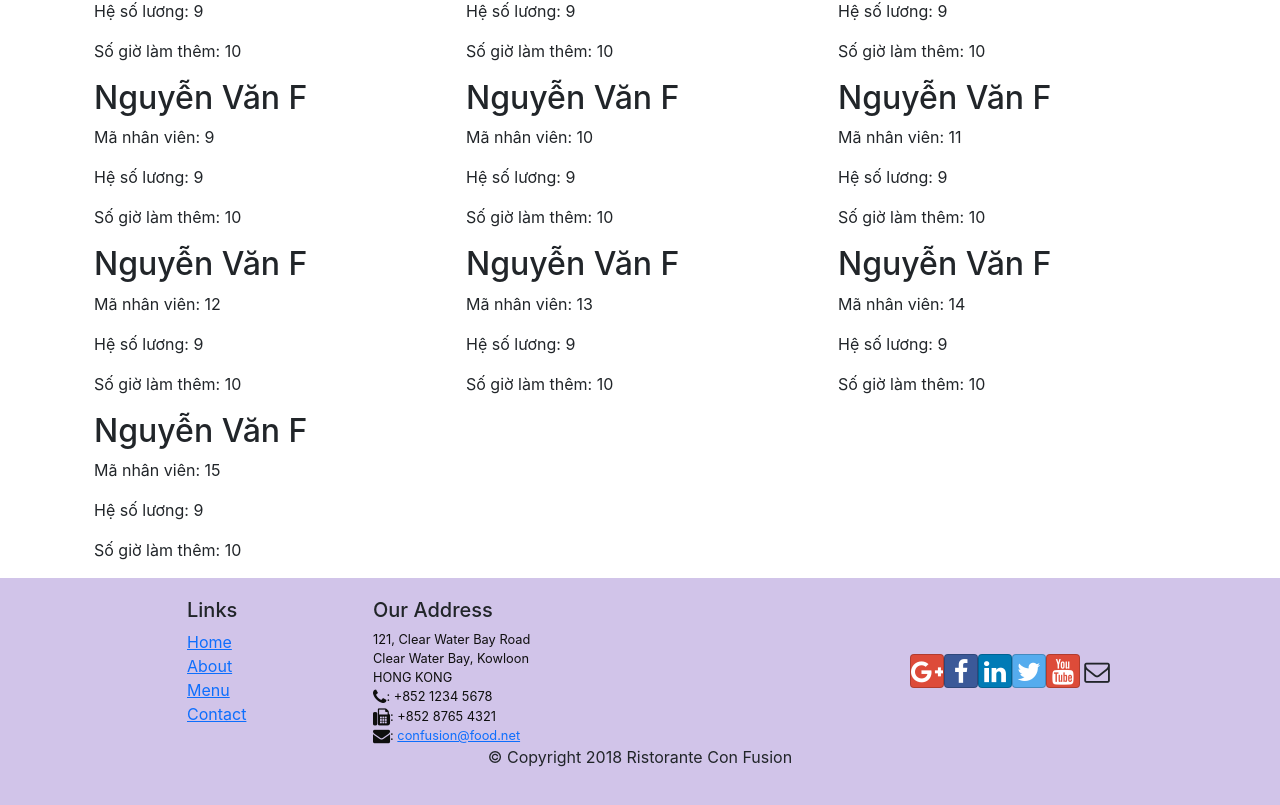
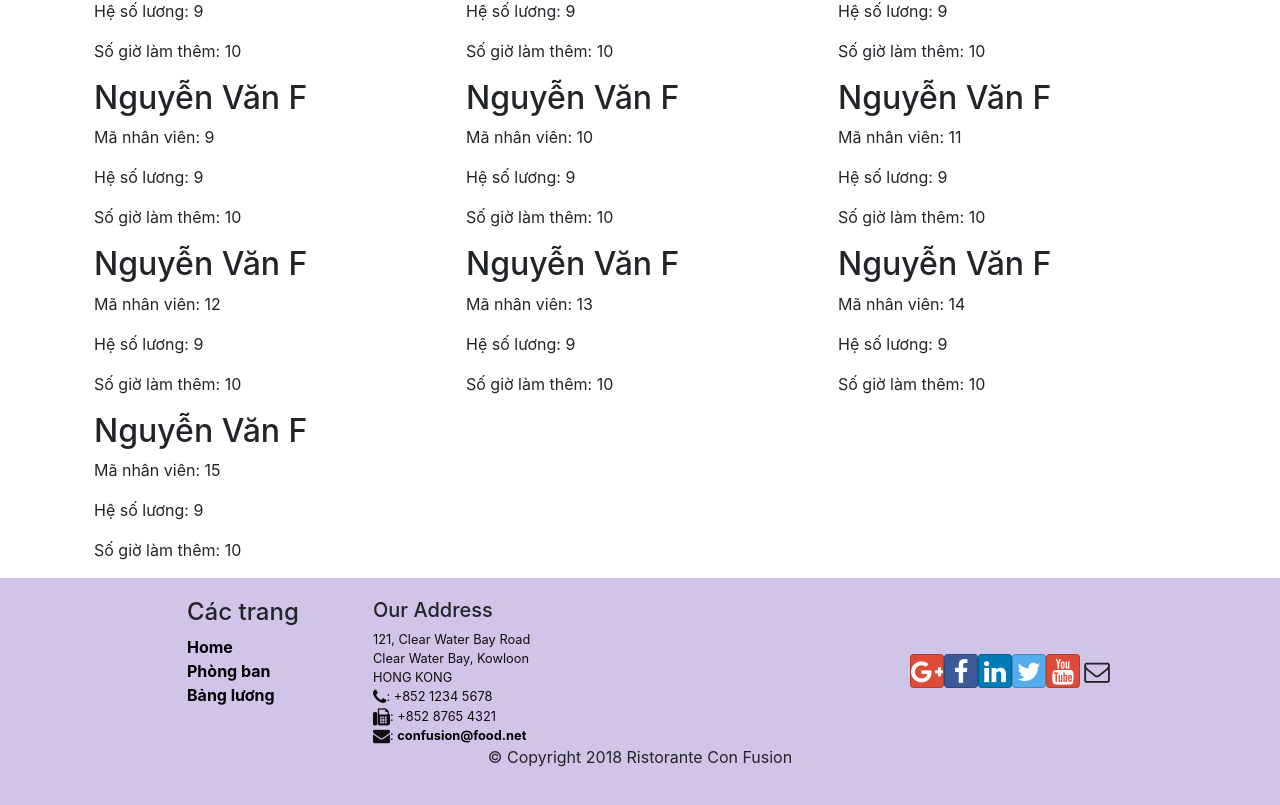
Before and after one commit to Binhbong37/asm1, a React (Create React App) app: page /bangluong in a window 1280 px wide. Shown: the part 534-1339 px from the top of the page. Built offline with nearby package versions, Linux system fonts and the light colour scheme.

Commit message:
Done ASM 2

```diff
--- a/src/App.css
+++ b/src/App.css
@@ -1,5 +1,10 @@
 .App {
   text-align: left;
+}
+a {
+  text-decoration: none;
+  color: black;
+  font-weight: bold;
 }
 .card-title {
 text-align: left;
--- a/src/Component/ContainerComponent.js
+++ b/src/Component/ContainerComponent.js
@@ -24,14 +24,13 @@ class Main extends Component {
   render() {
 
     return (
-      <div>
+      <div style={{display:"flex", flexDirection:"column", minHeight:"100vh"}}>
            <Header/>
+           <div  style={{flex:1}}>
            <Switch>
               <Route exact path='/nhanvien' component={() => <Menu staffs={this.state.staffs}/>}/>
               <Route path="/nhanvien/:id"
               component={({match}) => <RenderStaff staff={this.state.staffs.filter((staff) => staff.id === parseInt(match.params.id, 10)) [0]}/>}/>
-
-
               <Route path="/phongban">
                 <Department />
               </Route>
@@ -40,6 +39,7 @@ class Main extends Component {
               </Route>
               <Redirect to="/nhanvien" />
            </Switch>
+           </div>
           <Footer/>
       </div>
     );
--- a/src/Component/DepartmenComponen.js
+++ b/src/Component/DepartmenComponen.js
@@ -8,7 +8,7 @@ function Department () {
     return(
         <>
             <Jumbotron>
-                <div className="container">
+                <div className="container" >
                     <div className="row row-header">
                         <div className="col-12 col-sm-6">
                             <h1>Phòng ban</h1>
--- a/src/Component/FooterComponent.js
+++ b/src/Component/FooterComponent.js
@@ -1,17 +1,17 @@
 import React from 'react';
+import { Link } from "react-router-dom"
 
 function Footer(props) {
     return(
-    <div className="footer">
+    <div className="footer" style={{minWidth: "100%"}}>
         <div className="container">
             <div className="row justify-content-center">
                 <div className="col-4 offset-1 col-sm-2">
-                    <h5>Links</h5>
+                    <h4>Các trang</h4>
                     <ul className="list-unstyled">
-                        <li><a href="#">Home</a></li>
-                        <li><a href="#">About</a></li>
-                        <li><a href="#">Menu</a></li>
-                        <li><a href="contactus.html">Contact</a></li>
+                        <li><Link to="/">Home</Link></li>
+                        <li><Link to="/phongban">Phòng ban</Link></li>
+                        <li><Link to="/bangluong">Bảng lương</Link></li>
                     </ul>
                 </div>
                 <div className="col-7 col-sm-5">
--- a/src/Component/menuComponent.js
+++ b/src/Component/menuComponent.js
@@ -1,7 +1,7 @@
 import React from "react";
 import { Card, CardText, CardTitle, CardBody, CardImg, CardImgOverlay } from "reactstrap";
 import { Jumbotron } from 'reactstrap';
-import dateFormat from "dateformat";
+import { Link } from "react-router-dom";
 
 
     const Menu = (props) => {
@@ -10,8 +10,10 @@ import dateFormat from "dateformat";
             return (
                 <div className="col-6 col-md-4 col-lg-2" key={staff.id}>
                     <Card>
-                        <CardImg src={staff.image} alt = {staff.name}/>
-                        <CardTitle heading>{staff.name}</CardTitle>
+                        <Link to = {`/nhanvien/${staff.id}`}>
+                            <CardImg src={staff.image} alt = {staff.name}/>
+                            <CardTitle style={{textAlign:"center", textDecoration:"none"}}>{staff.name}</CardTitle>
+                        </Link>
                     </Card>
 
                 </div>
```
Also changed, not shown: public/assets/images/logo.png (added).
